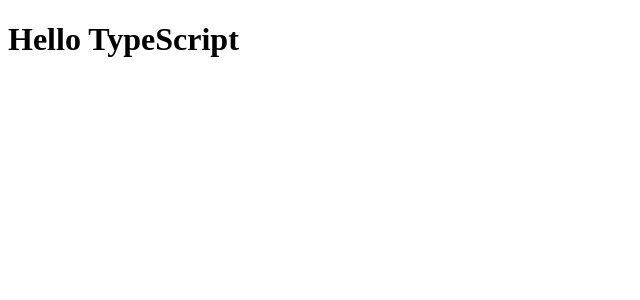
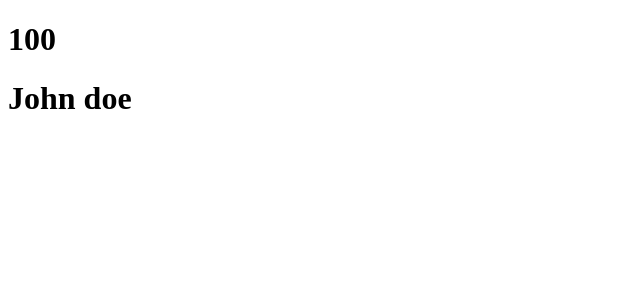
Before and after one commit to T-Naohisa/vueFirst, a Vue app in the folder vue-typescript-sample/: page / in a window 1280 px wide. Shown: the top 300 px of the page, without its empty margins (0-640 px from the left). Built offline with nearby package versions, Linux system fonts and the light colour scheme.

Commit message:
画面表示の確認

```diff
--- a/vue-typescript-sample/src/App.vue
+++ b/vue-typescript-sample/src/App.vue
@@ -1,15 +1,28 @@
 <template>
-  <HelloWorld />
+  <HelloWorld msg="100" :user="user" />
 </template>
 
 <script lang="ts">
 import { defineComponent } from 'vue';
-import HelloWorld from './components/HelloWorld.vue';
-
+import HelloWorld, { User } from './components/HelloWorld.vue';
 export default defineComponent({
   name: 'App',
   components: {
     HelloWorld,
   },
+  data() {
+    return {
+      person: {
+        firstName: 'John',
+        lastName: 'doe',
+        age: 30,
+      },
+    };
+  },
+  computed: {
+    user(): User {
+      return this.person;
+    },
+  },
 });
 </script>
--- a/vue-typescript-sample/src/components/HelloWorld.vue
+++ b/vue-typescript-sample/src/components/HelloWorld.vue
@@ -1,19 +1,29 @@
 <template>
   <div class="hello">
     <h1>{{ msg }}</h1>
+    <h1>{{ fullName }}</h1>
   </div>
 </template>
 
 <script lang="ts">
-import { defineComponent } from 'vue';
+import { defineComponent, PropType } from 'vue';
 import { Options, Vue } from 'vue-class-component';
+export interface User {
+  firstName: string;
+  lastName: string;
+  age: number;
+}
 
 export default defineComponent({
   name: 'HelloWorld',
-  data() {
-    return {
-      msg: 'Hello TypeScript',
-    };
+  props: {
+    msg: { type: String as PropType<string> },
+    user: { type: Object as PropType<User>, required: true },
+  },
+  computed: {
+    fullName(): string {
+      return this.user.firstName + ' ' + this.user.lastName;
+    },
   },
 });
 </script>
```
